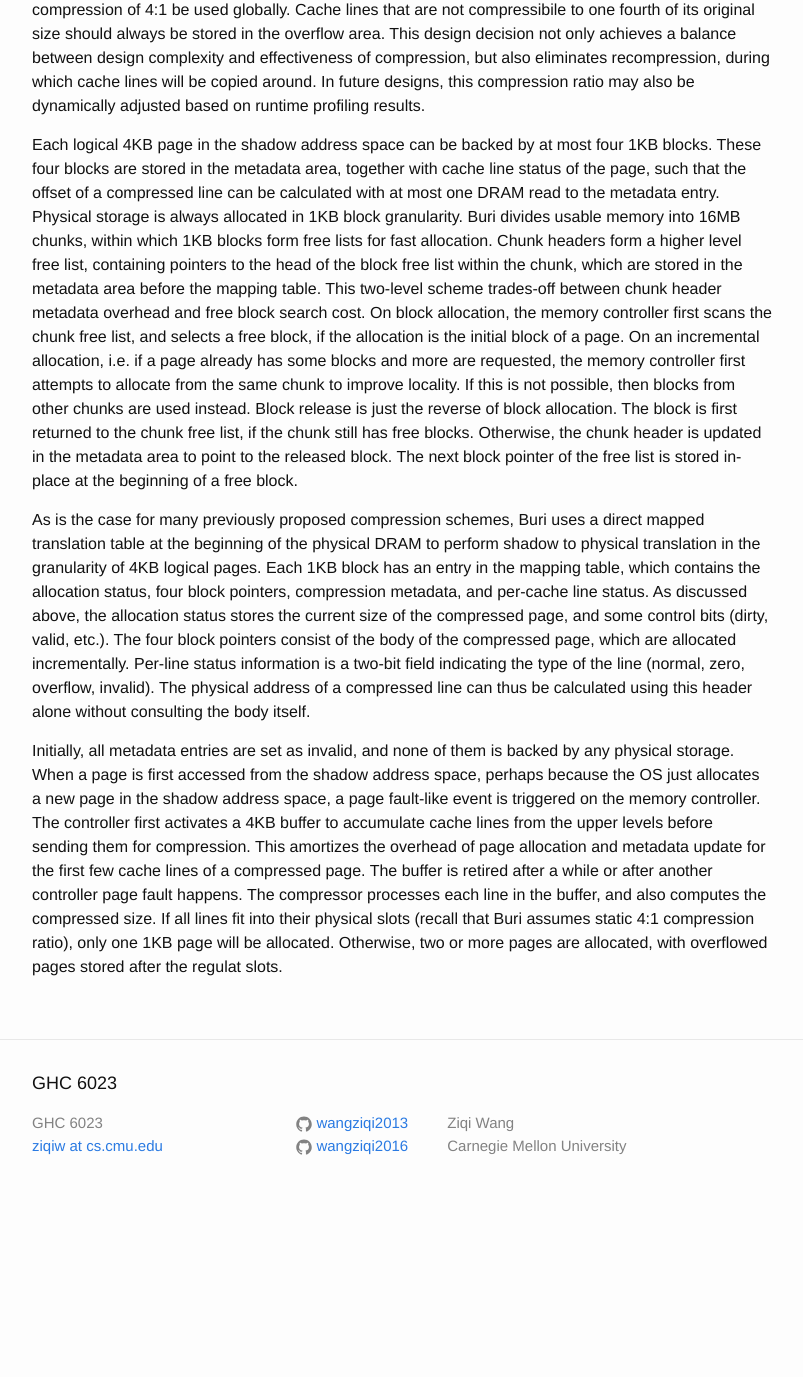
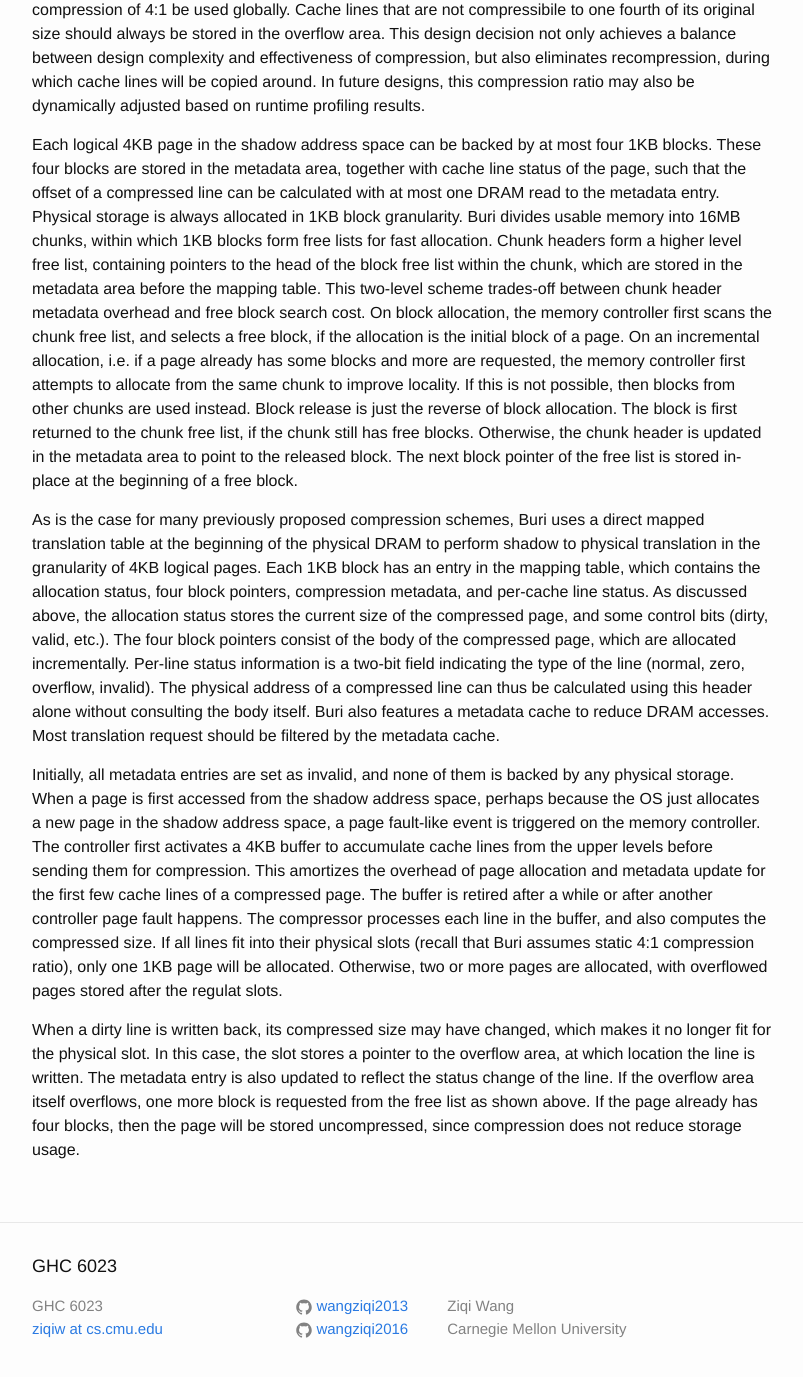
Before and after one commit to wangziqi2013/wangziqi2013.github.io, a Jekyll site: the page built from _posts/2020-07-16-buri.markdown, in a window 1280 px wide and 1400 px high, scrolled down 2165 px. Shown: the top 1377 px of the window, without its empty margins (238-1041 px from the left). Built offline with Jekyll 4.4.1, drawn with Linux system fonts in a browser that asks for light colours; before the commit the page ends 3382 px from its top, so only the background shows below that.

Commit message:
Adding dirty line

```diff
--- a/_posts/2020-07-16-buri.markdown
+++ b/_posts/2020-07-16-buri.markdown
@@ -107,6 +107,8 @@ of the compressed page, and some control bits (dirty, valid, etc.). The four blo
 the compressed page, which are allocated incrementally. Per-line status information is a two-bit field indicating
 the type of the line (normal, zero, overflow, invalid). The physical address of a compressed line can thus be calculated
 using this header alone without consulting the body itself.
+Buri also features a metadata cache to reduce DRAM accesses. Most translation request should be filtered by the
+metadata cache.
 
 Initially, all metadata entries are set as invalid, and none of them is backed by any physical storage.
 When a page is first accessed from the shadow address space, perhaps because the OS just allocates a new page
@@ -117,3 +119,10 @@ The buffer is retired after a while or after another controller page fault happe
 line in the buffer, and also computes the compressed size. If all lines fit into their physical slots (recall that
 Buri assumes static 4:1 compression ratio), only one 1KB page will be allocated. Otherwise, two or more pages
 are allocated, with overflowed pages stored after the regulat slots.
+
+When a dirty line is written back, its compressed size may have changed, which makes it no longer fit for the
+physical slot. In this case, the slot stores a pointer to the overflow area, at which location the line is written.
+The metadata entry is also updated to reflect the status change of the line.
+If the overflow area itself overflows, one more block is requested from the free list as shown above.
+If the page already has four blocks, then the page will be stored uncompressed, since compression does not reduce
+storage usage.
```
